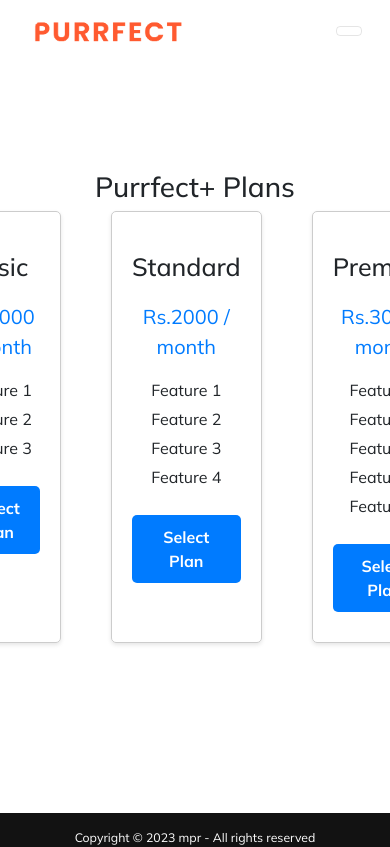
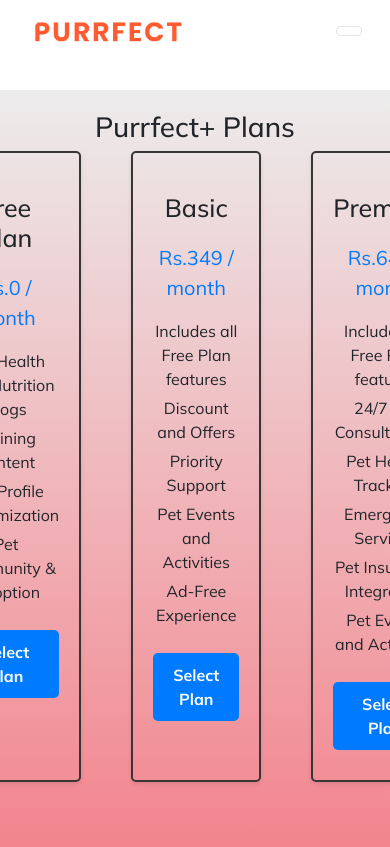
Before and after one commit to Rudrani26/purrfect, a React (Create React App) app: page /pricing in a window 390 px wide. Shown: the top 847 px of the page. Built offline with nearby package versions, Linux system fonts and the light colour scheme; a web font is replaced by a local one.

Commit message:
commit 6 service changes

```diff
--- a/src/data/Servicesdata.js
+++ b/src/data/Servicesdata.js
@@ -11,7 +11,7 @@ const Data = [
 		// scardimage: marketing,
 		scardtitle : "Training & Behavior",
 		scarddesc: "Unlock the secrets of pet behavior, explore insightful blogs, and find training tips.",
-		to: "/",
+		to: "",
 	},
 
 	{
@@ -25,7 +25,7 @@ const Data = [
 		// scardimage: product,
 		scardtitle : "Pet Adoption",
 		scarddesc: " Discover the joy of adoption, explore about adorable pets in need of a home.",
-		to: "/",
+		to: "http://localhost:3002/",
 	},
 
 	{
--- a/src/pages/Home.js
+++ b/src/pages/Home.js
@@ -1,8 +1,11 @@
 import React from "react";
+import { Link } from 'react-router-dom';
 import product1 from "../images/products/brand1.jpg"
 import product2 from "../images/products/brand2.jpg"
 import product3 from "../images/products/brand3.jpg"
 import product4 from "../images/products/brand4.jpg"
+import pointLogo from "../images/products/pointLogo.jpg"
+
 
 const Home = () => {
 	return (
@@ -13,7 +16,7 @@ const Home = () => {
 					<div className="col-12 col-md-9 col-lg-9 py-5">
 						<h1 className="hdrcolor">Welcome to Purrfect</h1>
 						<p className="text-black lead">“An animal’s eyes have the power to speak a great language.” - Martin Buber</p>
-						<button className="btn btn-lg col-lg-3 col-6 btn_custom btn_shadow">Our Services</button>
+						<Link to="/service"><button className="btn btn-lg col-lg-3 col-6 btn_custom btn_shadow">Our Services</button></Link>
 					</div>
 				</div>
 			</div>
@@ -28,21 +31,21 @@ const Home = () => {
 				<div className="row gy-5 d-flex align-items-center justify-content-evenly mt-0">
 					<div className="col-md-4 col-lg-3 text-center">
 						<div className="box_border position-relative rounded pt-4 pb-3 px-3">
-							<div className="shp"></div>
+							<div className="shp"><img className="point" alt="logo" src={pointLogo} /></div>
 							<p className="mb-3 mt-4">Complete Pet Care Solutions</p>
 							<p className="text-muted text-left text-xl-center text-lg-center">Purrfect offers complete pet care solutions, including health guidance, training, and a variety of pet products.</p>
 						</div>
 					</div>
 					<div className="col-md-4 col-lg-3 text-center">
 						<div className="box_border position-relative rounded pt-4 pb-3 px-3">
-							<div className="shp"></div>
+							<div className="shp"><img className="point" alt="logo" src={pointLogo} /></div>
 							<p className="mb-3 mt-4">Enriching Pet and Owner Lives</p>
 							<p className="text-muted text-left text-xl-center text-lg-center">Our goal is to enrich pet and owner lives through adoption, vet appointments, and a thriving pet community.</p>
 						</div>
 					</div>
 					<div className="col-md-4 col-lg-3 text-center">
 						<div className="box_border position-relative rounded pt-4 pb-3 px-3">
-							<div className="shp"></div>
+							<div className="shp"><img className="point" alt="logo" src={pointLogo} /></div>
 							<p className="mb-3 mt-4">Simplified Pet Parenting</p>
 							<p className="text-muted text-left text-xl-center text-lg-center">We're committed to simplifying your pet parenting journey with a one-stop destination for all your furry friend's needs.</p>
 						</div>
@@ -121,7 +124,8 @@ const Home = () => {
 					<div className="col-12 col-md-9 col-lg-6 py-5 text-center">
 						<p className="display-6 mb-1">We're here to help. </p>
 						<p className="text-muted">Feel free to reach out to us with any questions, comments, or feedback. Your input is important to us.</p>
-						<button className="btn p-2 btn_custom col-lg-3 col-md-5 col-6">GET IN TOUCH</button>
+						<Link to="/contact"><button className="btn p-2 btn_custom col-lg-3 col-md-5 col-6">GET IN TOUCH</button></Link>
+
 					</div>
 				</div>
 			</div>
--- a/src/pages/Service.js
+++ b/src/pages/Service.js
@@ -31,14 +31,14 @@ const Service = () => {
 
 			<Secheader
 				sectitle="Services"
-				secdesc="Lorem Ipsum is simply random text."
+				// secdesc="Lorem Ipsum is simply random text."
 			/>
 
 			<section>
 				<div className="container mx-auto py-5">
 					<div className="mb-5 text-center">
-						<p className="display-6 mb-1">Services We Provide</p>
-						<p className="text-muted">Lorem Ipsum is simply dummy text of the printing and typesetting industry.</p>
+						<p className="display-6 mb-1">All The Services We Provide</p>
+						{/* <p className="text-muted">Lorem Ipsum is simply dummy text of the printing and typesetting industry.</p> */}
 					</div>
 					<div className="row d-flex items-align-center justify-content-evenly">
 						{
--- a/src/pages/pricing.js
+++ b/src/pages/pricing.js
@@ -19,19 +19,19 @@ const PricingPage = () => {
   // Define your pricing plans as an array of objects
   const plans = [
     {
-      name: 'Basic',
-      price: 1000,
-      features: ['Feature 1', 'Feature 2', 'Feature 3'],
+      name: 'Free Plan',
+      price: 0,
+      features: ['Pet Health and Nutrition Blogs', 'Training Content', 'Pet Profile Customization', 'Pet Community & Adoption'],
     },
     {
-      name: 'Standard',
-      price: 2000,
-      features: ['Feature 1', 'Feature 2', 'Feature 3', 'Feature 4'],
+      name: 'Basic',
+      price: 349,
+      features: ['Includes all Free Plan features', 'Discount and Offers', 'Priority Support', 'Pet Events and Activities', 'Ad-Free Experience'],
     },
     {
       name: 'Premium',
-      price: 3000,
-      features: ['Feature 1', 'Feature 2', 'Feature 3', 'Feature 4', 'Feature 5'],
+      price: 649,
+      features: ['Includes all Free Plan features', '24/7 Vet Consultations', 'Pet Health Tracking', 'Emergency Services', 'Pet Insurance Integration', 'Pet Events and Activities'],
     },
   ];
 
--- a/src/scss/component.css
+++ b/src/scss/component.css
@@ -105,6 +105,11 @@ background-image {
   border: solid 3px #ececec !important;
 }
 
+.point {
+  width: 30px;
+  margin-bottom: 20px;
+}
+
 .sec_2 {
   background: #F4717C;
 
@@ -132,7 +137,7 @@ background-image {
 
   .header_height {
     height: 100vh;
-    background-color: #FEFAEF;
+    background-image: linear-gradient(#ececec,#F4717C);
   }
 
   .text-black {
@@ -263,23 +268,27 @@ form {
 .pricing-page {
   text-align: center;
   padding: 20px;
-  margin-top: 150px;
-  margin-bottom: 150px;
+  margin-top: 90px;
+  margin-bottom: 0px;
+  background-image: linear-gradient(#ececec,#F4717C);
+  height: 900px;
+
 }
 
 .pricing-plans {
   display: flex;
   justify-content: center;
   gap: 50px;
+
 }
 
 /* CSS for the Pricing Plan Component */
 .pricing-plan {
-  border: 1px solid #ccc;
+  border: 2px solid #383535;
   padding: 20px;
   text-align: center;
   border-radius: 5px;
-  width: 250px;
+  width: 300px;
   box-shadow: 0px 2px 4px rgba(0, 0, 0, 0.1);
 }
 
@@ -288,6 +297,13 @@ form {
   margin: 0;
   padding: 20px 0;
 }
+/*
+.pricing-plan h1 {
+    margin-top: 0;
+    margin-bottom: 3.5 rem;
+    font-weight: 600;
+    line-height: 3;
+} */
 
 .pricing-plan .price {
   font-size: 20px;
```
Also changed, not shown: src/images/products/pointLogo.jpg (added).
